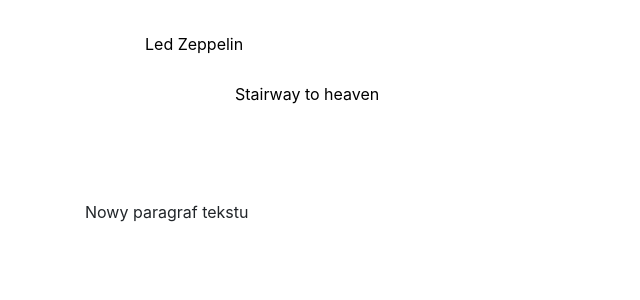
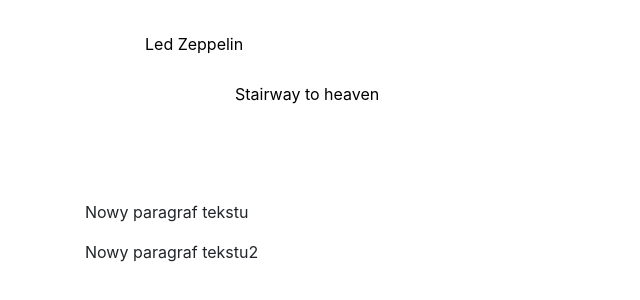
Before and after one commit to Matteo921/nauka-gita2, a plain HTML site: page index.html in a window 1280 px wide. Shown: the whole page, without its empty margins (0-640 px from the left). Drawn offline with nearby package versions, Linux system fonts and the light colour scheme; files that its build step writes are made by us from their sources.

Commit message:
Add second paragraf of text

```diff
--- a/index.html
+++ b/index.html
@@ -24,8 +24,7 @@
             <text x="150" y="100" class="stroke-behind">Stairway to heaven</text>
           </svg>
 
-            <p>Nowy paragraf tekstu
-            </p>
-
+            <p>Nowy paragraf tekstu </p>
+                    <p>Nowy paragraf tekstu2 </p>
 </body>
 </html>
```
